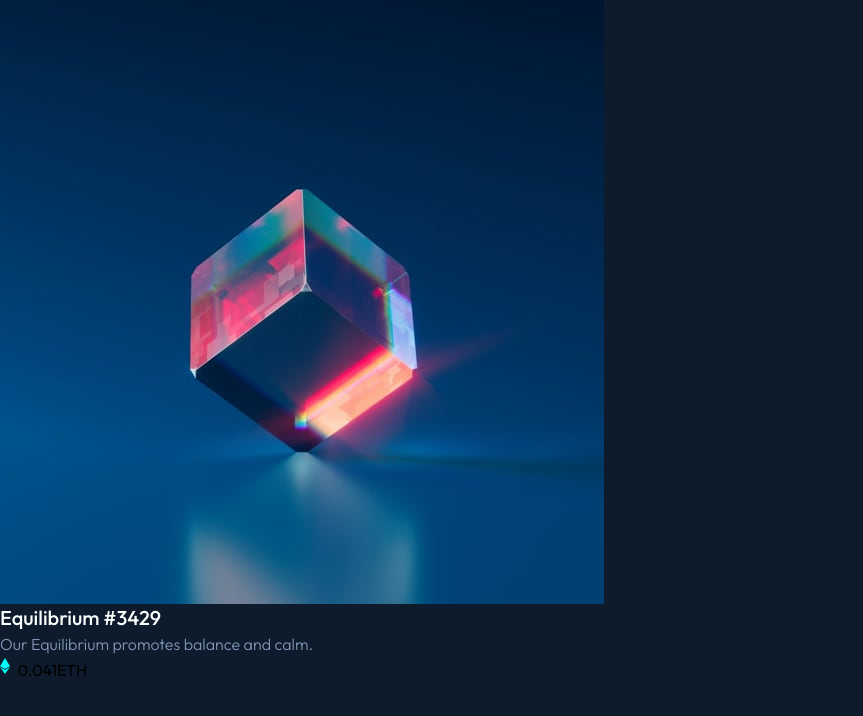
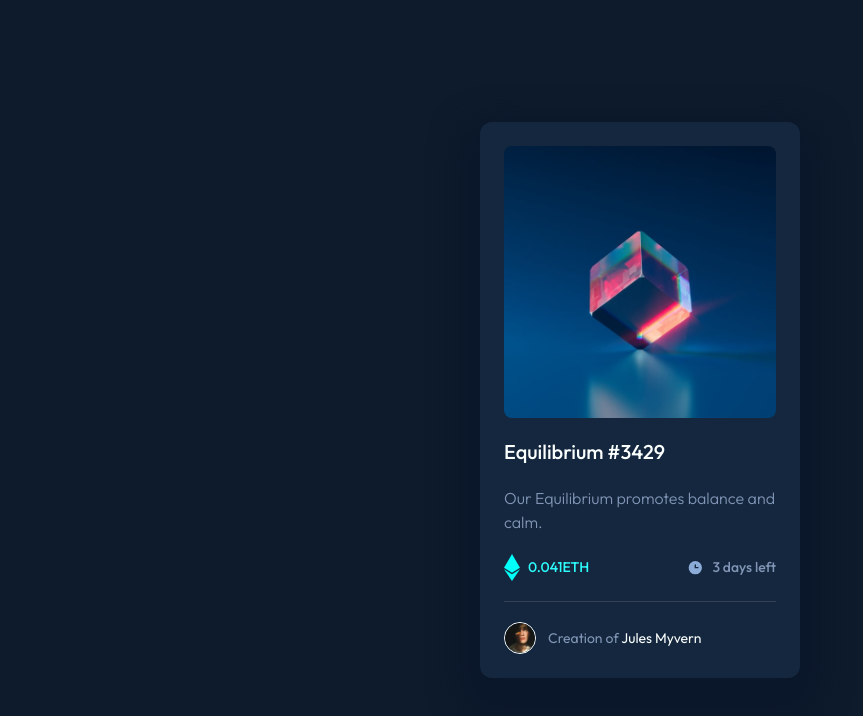
Before and after one commit to fwedwicc/Frontend-Mentor-Challenges, a plain HTML site: page src/nft-preview-card-component-main/index.html in a window 1280 px wide. Shown: the whole page, without its empty margins (0-863 px from the left). Drawn offline with nearby package versions, Linux system fonts and the light colour scheme.

Commit message:
Retyped in a new file for recording

```diff
--- a/src/nft-preview-card-component-main/index.html
+++ b/src/nft-preview-card-component-main/index.html
@@ -4,7 +4,8 @@
 <head>
   <meta charset="UTF-8">
   <meta name="viewport" content="width=device-width, initial-scale=1.0">
-  <title>Frontend Mentor | NFT preview card component</title>
+  <title>FM | NFT Card preview component</title>
+</head>
 <!-- Tailwind CDN -->
 <script src="https://cdn.tailwindcss.com"></script>
 <script src="https://cdn.tailwindcss.com?plugins=forms,typography,aspect-ratio,line-clamp"></script>
@@ -34,25 +35,37 @@
       },
     },
   };
-
-
 </script>
-</head>
 
 <body class="bg-background font-outfit">
-  <div class="">
-    <div class="">
-      <img src="./images/image-equilibrium.jpg" alt="Equilibrium Image">
-      <h1 class="text-xl font-[500] text-highlight">Equilibrium #3429</h1>
-      <p class="text-paragraph font-[300]">Our Equilibrium promotes balance and calm.</p>
-      <span>
-        <span class="inline-flex gap-2">
-          <img src="./images/icon-ethereum.svg" alt="Equilibrium Icon" class="h-4 w-auto">
+  <div class="flex justify-center items-center h-screen">
+    <div class="shadow-custom p-6 flex justify-center flex-col max-w-[20rem] w-auto rounded-xl bg-card gap-5">
+      <img src="./images/image-equilibrium.jpg" alt="Equilibrium Image" class="rounded-lg">
+      <h1 class="text-xl font-[500] text-highlight">
+        Equilibrium #3429
+      </h1>
+      <p class="text-paragraph font-[300]">
+        Our Equilibrium promotes balance and calm.
+      </p>
+      <span class="flex justify-between border-b border-gray-700 pb-5">
+        <span class="inline-flex gap-2 text-accent font-medium text-sm items-center">
+          <img src="./images/icon-ethereum.svg" alt="Ethereum Icon" class="w-4 h-auto">
           0.041ETH
         </span>
+        <span class="inline-flex justify-center items-center text-paragraph font-medium text-sm gap-2">
+          <img src="./images/icon-clock.svg" alt="Clock Icon">
+          3 days left
+        </span>
+      </span>
+      <div class="text-sm font-[400] inline-flex items-center gap-3">
+        <img src="./images/image-avatar.png" alt="Avatar" class="w-8 h-autp rounded-full border border-highlight">
+        <span class="text-paragraph">Creation of
+          <span class="text-highlight"> Jules Myvern</span>
         </span>
       </div>
     </div>
+  </div>
+
 </body>
 
 </html>
```
Also changed, not shown: src/test/nft-card.html (+0 -2 lines). Lines whose indentation alone changed are shown as unchanged.
